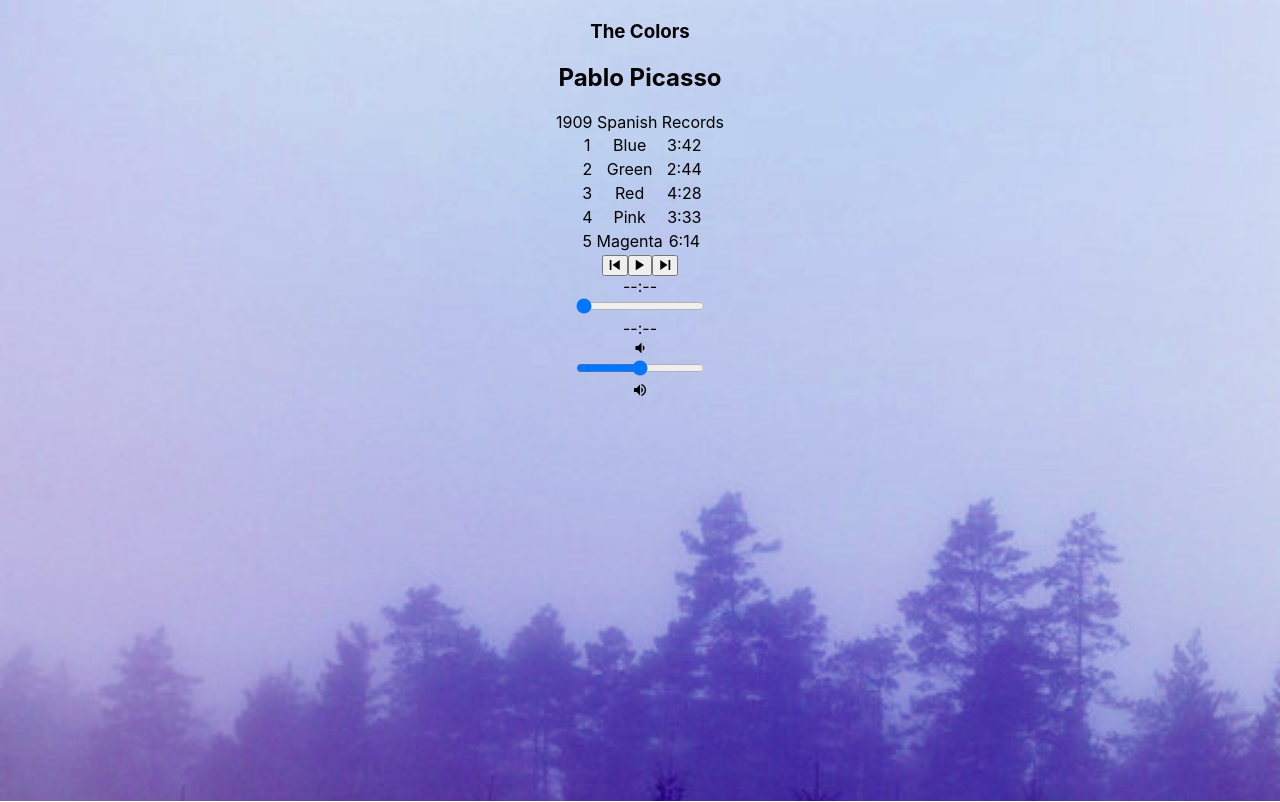
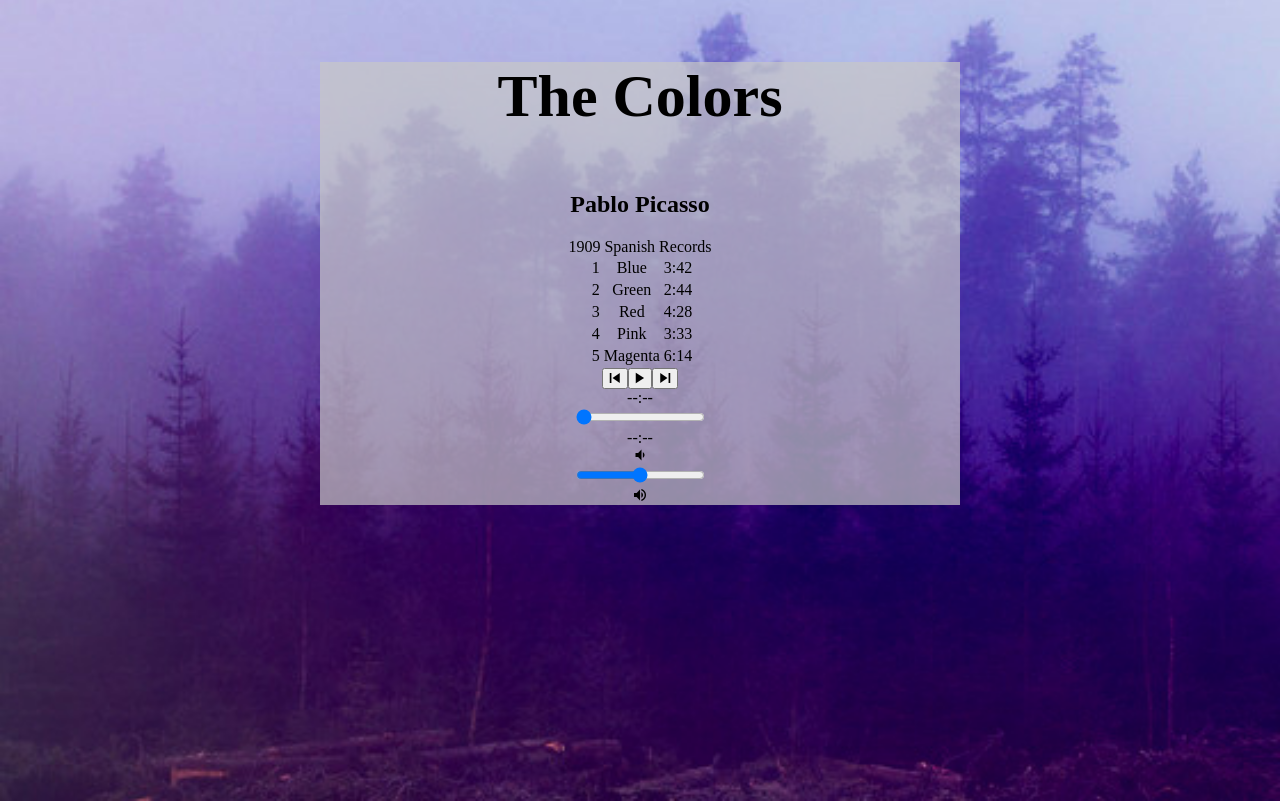
Before and after one commit to jlcote101/bloc-jams-react, a React (Create React App) app: page /album/the-colors in a window 1280 px wide. Built offline with nearby package versions, Linux system fonts and the light colour scheme.

Commit message:
finished styling

```diff
--- a/src/components/Album.css
+++ b/src/components/Album.css
@@ -1,31 +1,25 @@
 .album{
   text-align: center;
-  background-image: url(../images/the-colors.jpg);
-  repeat: none;
-  background-size: cover;
-  height: 100vh;
   padding-top: 1px;
+  font-family: "Times New Roman", Times, serif;
+
 }
 
-
-/* .album[1]{
-  text-align: center;
-  background-image: url(../images/the-colors.jpg);
-  repeat: none;
-  background-size: cover;
-  height: 100vh;
-  padding-top: 1px;
+.album-details{
+  background: rgba(200,200,200,0.7);
+  margin-right: auto;
+  margin-left: auto;
+  width: 50%
 }
 
-.album[2]{
+.album-information{
+  width: 100%;
+  height: 100%;
   text-align: center;
-  background-image: url(../images/the-telephone.jpg);
-  repeat: none;
-  background-size: cover;
-  height: 100vh;
-  padding-top: 1px;
-} */
-
+  align-items: center;
+  justify-content: center;
+  padding-top: 1px
+}
 
 #song-list {
   justify-content: center;
@@ -33,5 +27,7 @@
 }
 
 #album-title{
-  font-family: 0px;
+  font-size: 60px;
+
+
 }
--- a/src/components/Album.js
+++ b/src/components/Album.js
@@ -145,16 +145,25 @@ formatTime (seconds) {
   }
 }
 
+
 render() {
     return (
-      <section className="album">
-        <section id="album-info">
+      <section className="album"
+          style={{backgroundImage: 'url(' + this.state.album.albumCover + ')',
+                  backgroundSize: 'cover',
+                  backgroundPosition: 'bottom',
+                  position: 'relative',
+                  backgroundRepeat: 'no-repeat',
+                  width: '100%',
+                  height: '100vh',
+                  }}>
+        <section className="album-information">
           <div className="album-details">
             <h1 id="album-title">{this.state.album.title}</h1>
             <h2 className="artist">{this.state.album.artist}</h2>
             <div id="release-info">{this.state.album.releaseInfo}</div>
-          </div>
-        </section>
+
+
         <table id="song-list">
           <colgroup>
             <col id="song-number-column" />
@@ -184,7 +193,8 @@ render() {
           handleVolumeChange={(e) => this.handleVolumeChange(e)}
           formatTime={(time) => this.formatTime(time)}
         />
-
+                  </div>
+        </section>
       </section>
     );
   }
--- a/src/data/albums.js
+++ b/src/data/albums.js
@@ -1,5 +1,6 @@
 export default [{
   title: 'The Colors',
+  image: 'the-colors',
   artist: 'Pablo Picasso',
   releaseInfo: '1909 Spanish Records',
   albumCover: '/assets/images/album_covers/01.jpg',
@@ -13,6 +14,7 @@ export default [{
   ]
 }, {
     title: 'The Telephone',
+    image: 'the-telephone',
     artist: 'Guglielmo Marconi',
     releaseInfo: '1909 EM',
     albumCover: '/assets/images/album_covers/02.jpg',
```
